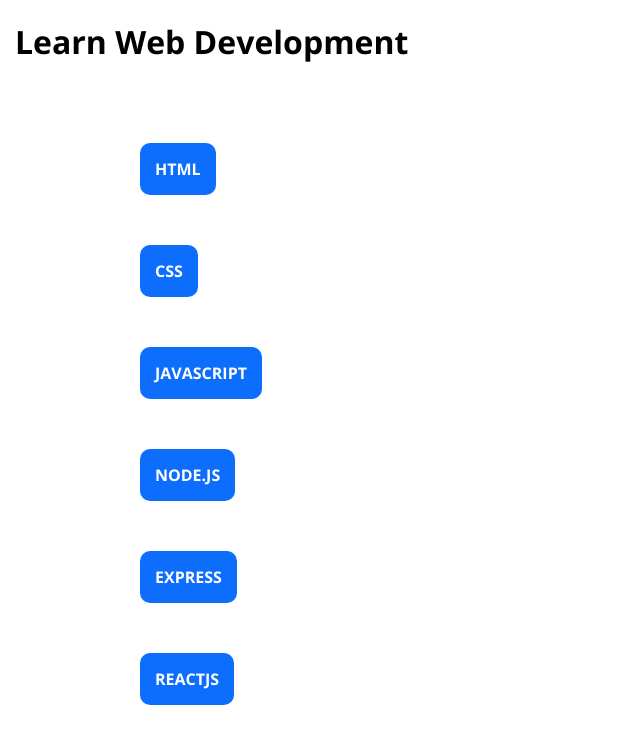
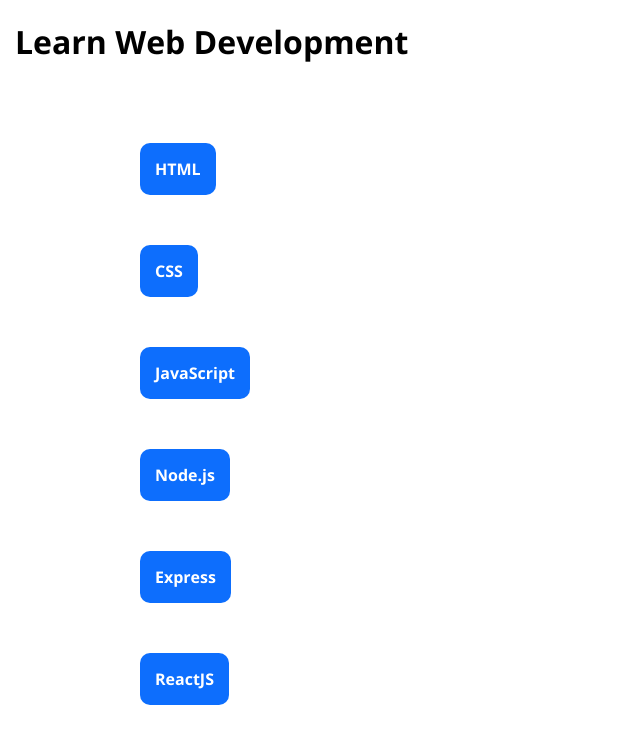
Before and after one commit to giorgiameffe/react-use-state, a React (Vite) app: page / in a window 1280 px wide. Shown: the top 744 px of the page, without its empty margins (0-640 px from the left). Built offline with nearby package versions, Linux system fonts and the light colour scheme; a web font is replaced by a local one.

Commit message:
feat: complete second bonus

```diff
--- a/src/components/button-components/Button.jsx
+++ b/src/components/button-components/Button.jsx
@@ -6,14 +6,14 @@
 
 // Funzione per il singolo bottone
 
-export default function Button({ language, isActive, onToggle }) {
+export default function Button({ language, isActive, onToggle, className }) {
 
     // evento al click del bottone
 
     return (
-        <div className="button-container">
-            <button className='button' onClick={onToggle}>{language.title}</button>
+        <div className="container">
+            <button className={`button ${isActive ? 'button-yellow' : 'button-blue'}`} onClick={onToggle}>{language.title}</button>
             {isActive && <Card title={language.title} description={language.description} />}
         </div>
-    );
+    ); s
 }
--- a/src/components/button-components/ButtonsList.jsx
+++ b/src/components/button-components/ButtonsList.jsx
@@ -6,12 +6,12 @@
 
 // Funzione per lista di bottoni
 
-export default function ButtonsList({ languages }) {
+export default function ButtonsList({ languages, isActive }) {
 
     const [activeButton, setActiveButton] = useState(null);
 
     if (!languages.length) {
-        return <div>Nessun elemento trovato</div>
+        return <div className='not-found'>Nessun elemento trovato</div>
     }
 
     // settare bottone con il valore dell'identificativo su cui ho cliccato
--- a/src/index.css
+++ b/src/index.css
@@ -27,19 +27,28 @@
     margin: 0 auto;
 }
 
-/* Buttons */
-
-.button-container {
+.container {
     padding-bottom: 20px;
 }
 
-.button {
+/* Buttons */
+
+.button-blue {
     all: unset;
     padding: 15px;
     background-color: #0d6efd;
     border-radius: 10px;
     color: #ffffff;
-    text-transform: uppercase;
+    font-weight: bold;
+    margin-bottom: 30px;
+}
+
+.button-yellow {
+    all: unset;
+    padding: 15px;
+    background-color: #ffc107;
+    border-radius: 10px;
+    color: #000000;
     font-weight: bold;
     margin-bottom: 30px;
 }
```
